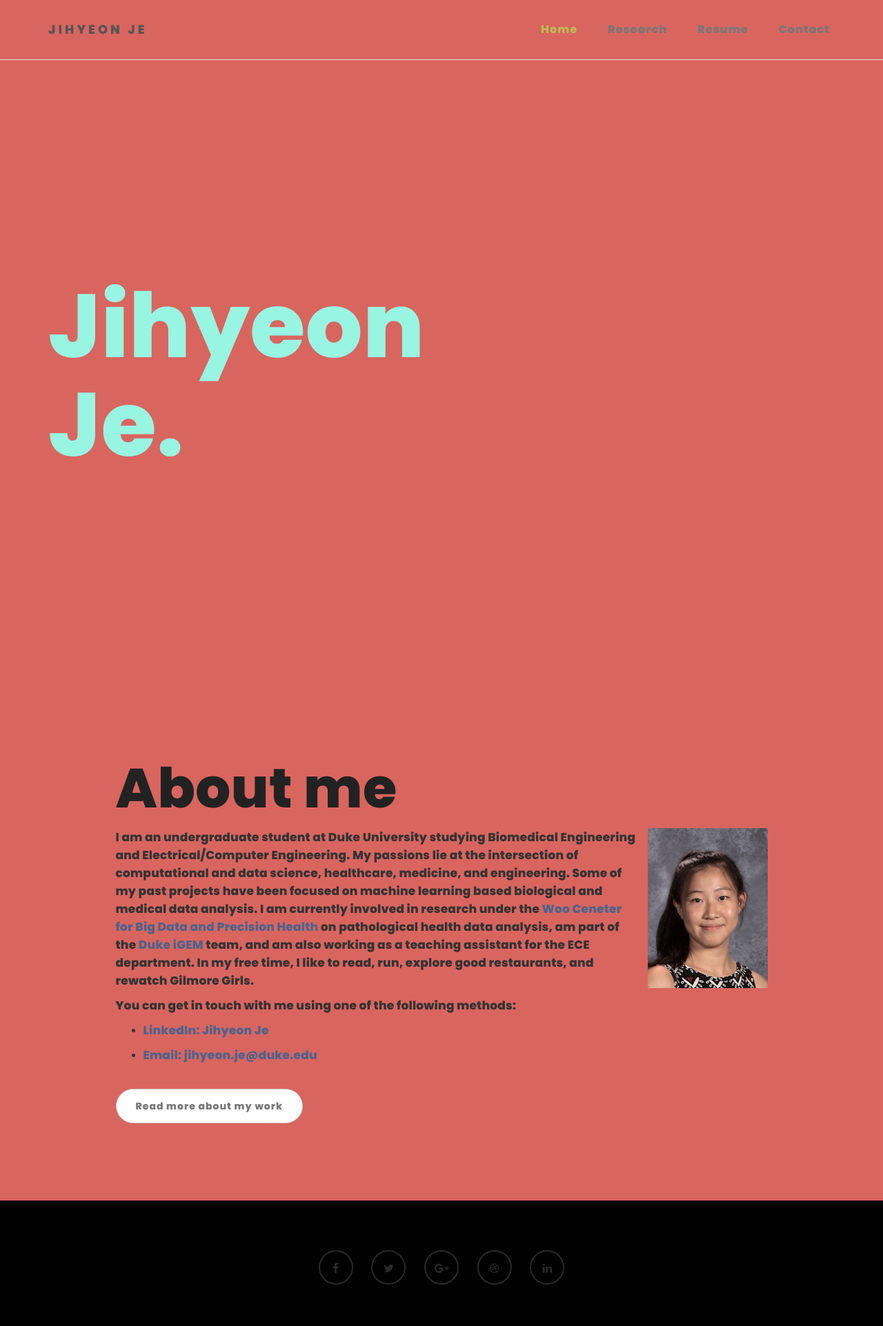
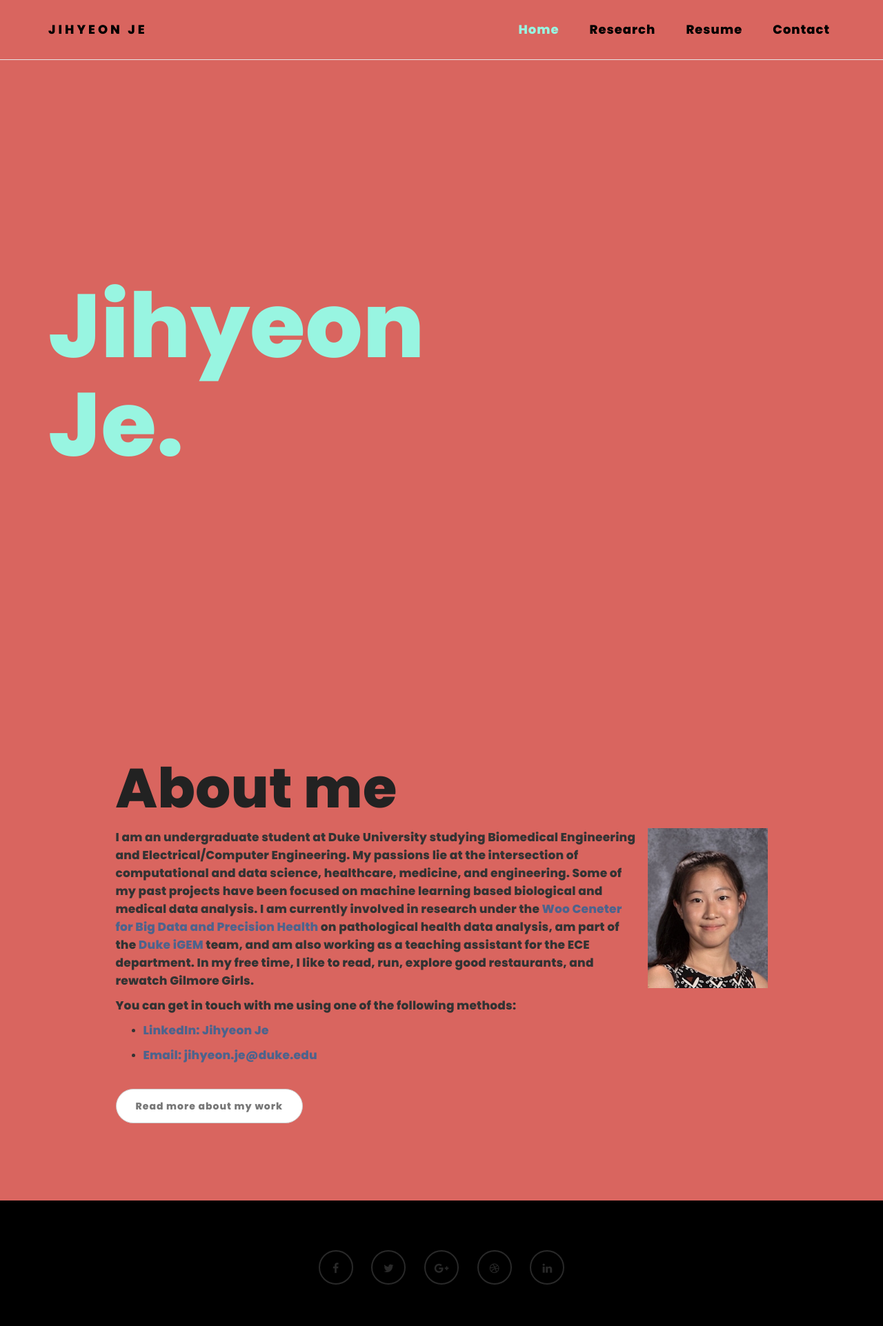
Before and after one commit to rpraka/JihyeonJe.com, a Jekyll site: the page index.html, which Jekyll copies as it is, in a window 1280 px wide. Shown: the whole page at 69% size. Built offline with Jekyll 4.4.1, drawn with Linux system fonts in a browser that asks for light colours.

Commit message:
Update style.css

```diff
--- a/css/style.css
+++ b/css/style.css
@@ -208,7 +208,7 @@ a:hover, a:active, a:focus {
 }
 
 .navbar-default .navbar-brand {
-  color: #555;
+  color: #000000;
   font-family: 'Poppins', sans-serif;
   font-weight: bold;
   text-transform: uppercase;
@@ -217,8 +217,8 @@ a:hover, a:active, a:focus {
 }
 
 .navbar-default .navbar-nav li a {
-    color: #777;
-    font-size: 16px;
+    color: #000000;
+    font-size: 18px;
     letter-spacing: 1px;
     -webkit-transition: all 0.4s ease-in-out;
     transition: all 0.4s ease-in-out;
@@ -227,7 +227,7 @@ a:hover, a:active, a:focus {
 }
 
 .navbar-default .navbar-nav > li a:hover {
-    color: #bfba55 !important;
+    color: #98f5e1 !important;
 }
 
 .navbar-default .navbar-nav > li > a:hover,
@@ -238,13 +238,13 @@ a:hover, a:active, a:focus {
 
 .navbar-default .navbar-nav li a:hover,
  .navbar-default .navbar-nav .active > a {
-    color: #bfba55;
+    color: #98f5e1;
   }
 
 .navbar-default .navbar-nav > .active > a,
 .navbar-default .navbar-nav > .active > a:hover,
 .navbar-default .navbar-nav > .active > a:focus {
-    color: #bfba55;
+    color: #98f5e1;
     background-color: transparent;
 }
 
@@ -254,7 +254,7 @@ a:hover, a:active, a:focus {
   }
 
 .navbar-default .navbar-toggle .icon-bar {
-    background: #bfba55;
+    background: #98f5e1;
     border: none;
     border-color: transparent;
   }
```
